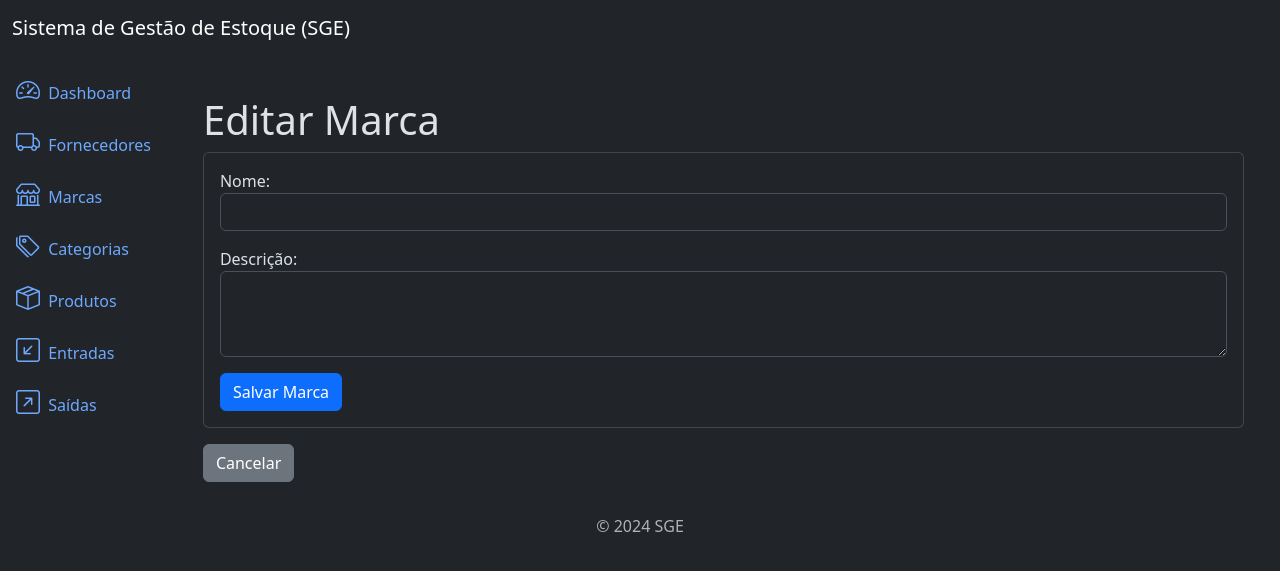
After one commit to Anailton10/sge, a Django app: template brands/templates/brand_update.html in a window 1280 px wide. The commit adds this page. Shown: the top 571 px of the page. Run offline with Django 5.2, Linux system fonts and the light colour scheme; the template is opened without the code that fills it: values that come from a table or form of the project are taken from there, others are empty.

Commit message:
feat:implementig func update in app brand

```diff
--- a/brands/templates/brand_list.html
+++ b/brands/templates/brand_list.html
@@ -43,7 +43,7 @@
                             <i class="bi bi-eye"></i>
                         </a>
 
-                        <a href="#" class="btn btn-warning btn-sm">
+                        <a href="{% url "brand:update" brand.pk %}" class="btn btn-warning btn-sm">
                             <i class="bi bi-pencil"></i>
                         </a>
 
--- /dev/null
+++ b/brands/templates/brand_update.html
@@ -0,0 +1,19 @@
+{% extends "base.html" %}
+
+{% block content %}
+
+<div class="container mt-4">
+    <h3 class="display-6">Editar Marca</h3>
+
+    <div class="card">
+        <div class="card-body">
+            <form method="post" class="form">{% csrf_token %}
+                {{form.as_p}}
+                <button type='submit' class="btn btn-primary">Salvar Marca</button>
+            </form>
+        </div>
+    </div>
+    <a href="{% url 'brand:list' %}" class="btn btn-secondary mt-3">Cancelar</a>
+</div>
+
+{% endblock %}
--- a/brands/urls.py
+++ b/brands/urls.py
@@ -8,5 +8,6 @@ urlpatterns = [
     path('list/', views.BrandListaView.as_view(), name='list'),
     path('create/', views.BrandCreateView.as_view(), name='create'),
     path('detail/<int:pk>/', views.BrandDetailView.as_view(), name='detail'),
+    path('update/<int:pk>/', views.BrandUpdateView.as_view(), name='update'),
 
 ]
```
Also changed, not shown: brands/views.py (+8 -0 lines).
